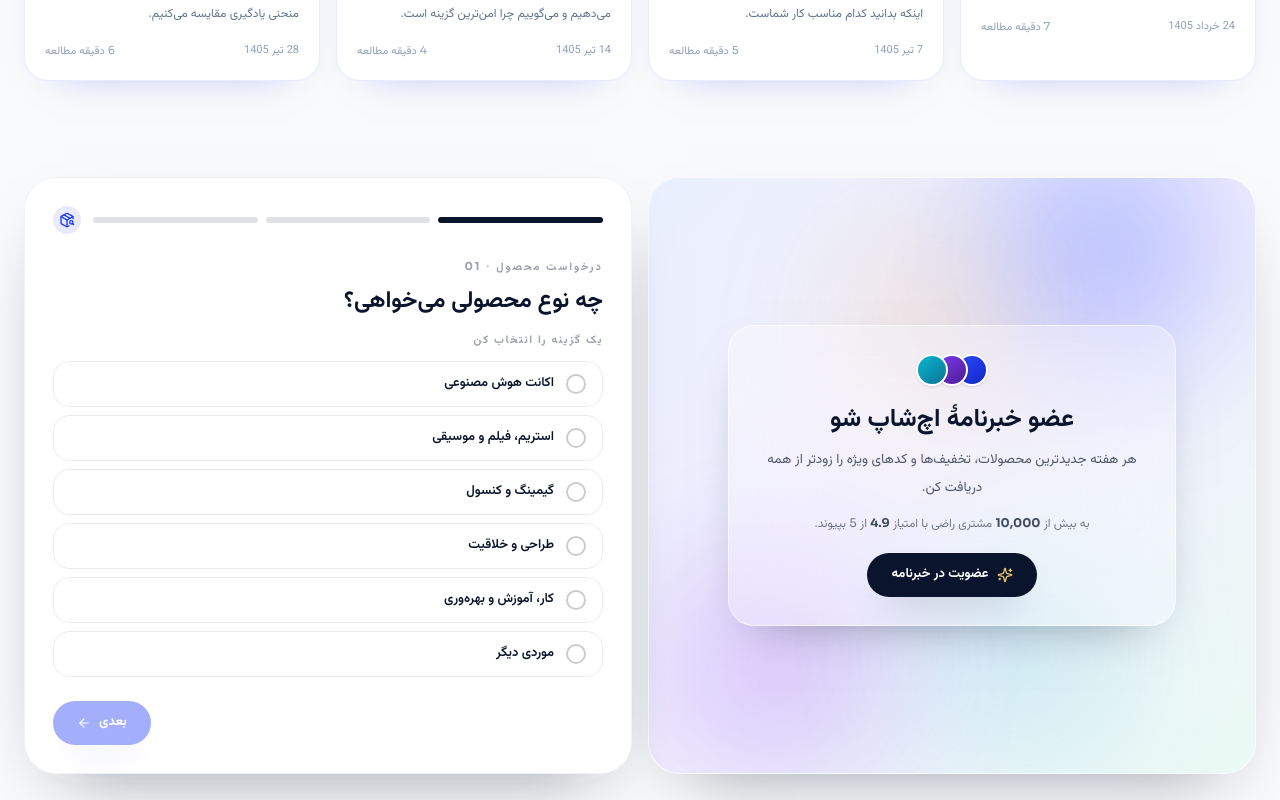
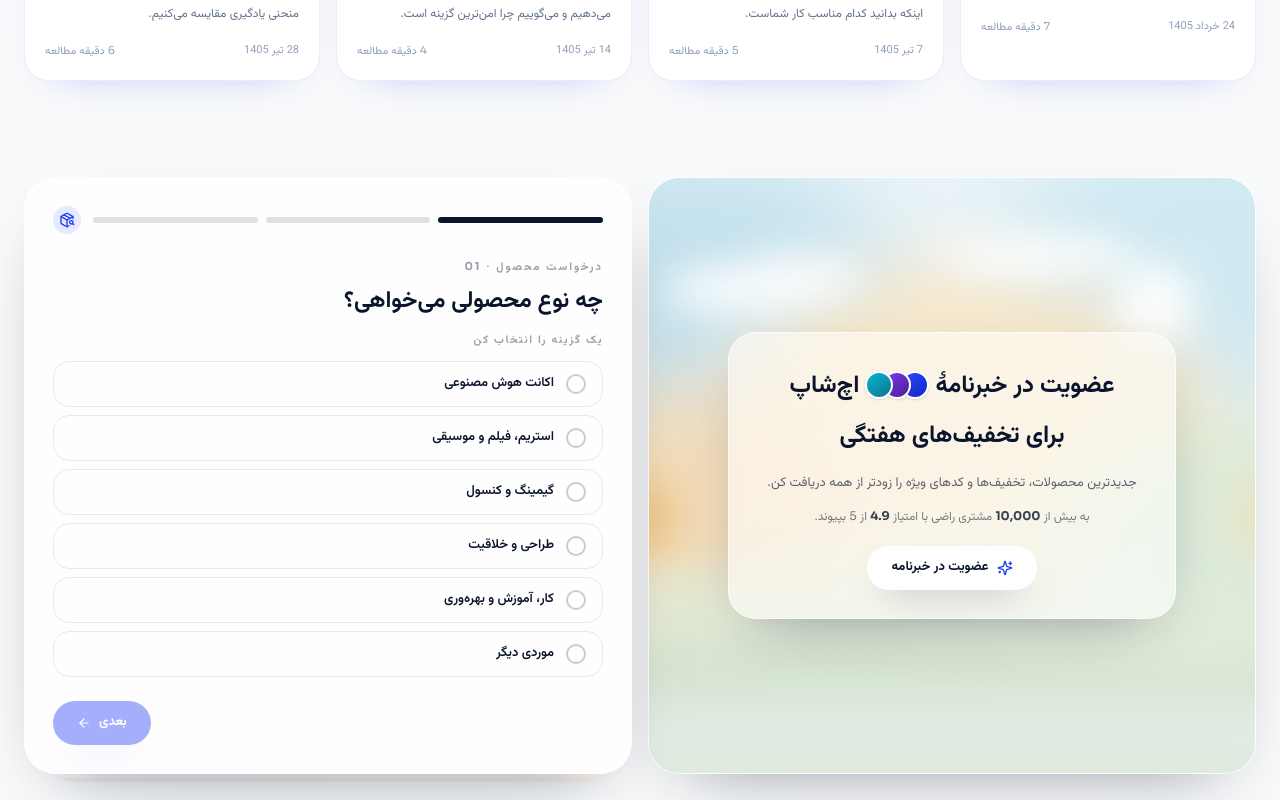
Before and after one commit to hesaamhub/echshop, a Next.js app: page / in a window 1280 px wide. Shown: the part 6200-7000 px from the top of the page. Built offline with nearby package versions, Linux system fonts and the light colour scheme.

Commit message:
design: بازطراحی خبرنامه با نقاشی پاستلی و پنل شیشه‌ای مرکزی + هماهنگی بصری فرم درخواست محصول

```diff
--- a/src/components/site/NewsletterCTA.tsx
+++ b/src/components/site/NewsletterCTA.tsx
@@ -47,37 +47,38 @@ export default function NewsletterCTA() {
 
   return (
     <>
-      {/* کارت شیشه‌ای خبرنامه */}
-      <div className="relative flex h-full min-h-[380px] items-center justify-center overflow-hidden rounded-[32px] border border-white/60 bg-gradient-to-br from-[#eaf0ff] via-[#f3f0ff] to-[#eafaf3] p-6 shadow-[0_30px_70px_-40px_rgba(10,21,45,0.5)]">
-        {/* هاله‌های رنگی محو مثل پس‌زمینهٔ تصویری */}
-        <span className="pointer-events-none absolute -top-10 right-10 h-56 w-56 rounded-full bg-[#2a49ff]/30 blur-[70px]" aria-hidden />
-        <span className="pointer-events-none absolute bottom-0 left-6 h-52 w-52 rounded-full bg-[#7c3aed]/25 blur-[70px]" aria-hidden />
-        <span className="pointer-events-none absolute top-16 left-1/3 h-40 w-40 rounded-full bg-[#f59e0b]/20 blur-[70px]" aria-hidden />
-        <span className="pointer-events-none absolute bottom-8 right-1/4 h-44 w-44 rounded-full bg-[#06b6d4]/20 blur-[70px]" aria-hidden />
+      {/* کارت خبرنامه — نقاشی پاستلی با پنل شیشه‌ای مرکزی */}
+      <div className="relative flex h-full min-h-[380px] items-center justify-center overflow-hidden rounded-[32px] border border-white/60 shadow-[0_30px_70px_-40px_rgba(10,21,45,0.5)]">
+        {/* نقاشی پاستلی پس‌زمینه (public/newsletter-bg.svg) */}
+        <span
+          className="pointer-events-none absolute inset-0 bg-cover bg-center"
+          style={{ backgroundImage: "url(/newsletter-bg.svg)" }}
+          aria-hidden
+        />
 
-        {/* کارت مات روی پس‌زمینه */}
-        <div className="relative w-full max-w-md rounded-[26px] border border-white/60 bg-white/25 p-7 text-center shadow-[0_20px_50px_-30px_rgba(10,21,45,0.5)] backdrop-blur-2xl">
-          <div className="flex items-center justify-center">
-            <span className="inline-flex" aria-hidden>
+        {/* پنل شیشه‌ای مرکزی */}
+        <div className="relative m-6 w-full max-w-md rounded-[28px] border border-white/70 bg-white/55 p-7 text-center shadow-[0_24px_60px_-30px_rgba(10,21,45,0.45)] backdrop-blur-2xl">
+          <h3 className="font-display text-[21px] font-bold leading-[2.1] text-[#0a152d] md:text-[24px]">
+            عضویت در خبرنامهٔ
+            <span className="mx-1.5 inline-flex align-middle" aria-hidden>
               {AVATARS.map((background, index) => (
                 <span
                   key={index}
-                  className="-ms-3 h-8 w-8 rounded-full border-2 border-white shadow-sm first:ms-0"
+                  className="-ms-2.5 h-7 w-7 rounded-full border-2 border-white shadow-sm first:ms-0"
                   style={{ background }}
                 />
               ))}
             </span>
-          </div>
-
-          <h3 className="font-display mt-4 text-[22px] leading-9 font-bold text-[#0a152d] md:text-[25px]">
-            عضو خبرنامهٔ اچ‌شاپ شو
+            اچ‌شاپ
+            <br />
+            برای تخفیف‌های هفتگی
           </h3>
-          <p className="mt-2 text-[13.5px] leading-7 text-[#0a152d]/70">
-            هر هفته جدیدترین محصولات، تخفیف‌ها و کدهای ویژه را زودتر از همه دریافت کن.
+          <p className="mt-2 text-[13px] leading-7 text-[#0a152d]/65">
+            جدیدترین محصولات، تخفیف‌ها و کدهای ویژه را زودتر از همه دریافت کن.
           </p>
-          <p className="mt-3 text-[12px] text-[#0a152d]/55">
-            به بیش از <span className="font-latin font-bold text-[#0a152d]/75">10,000</span> مشتری راضی با امتیاز{" "}
-            <span className="font-latin font-bold text-[#0a152d]/75">4.9</span> از{" "}
+          <p className="mt-2.5 text-[12px] text-[#0a152d]/55">
+            به بیش از <span className="font-latin font-bold text-[#0a152d]/80">10,000</span> مشتری راضی با امتیاز{" "}
+            <span className="font-latin font-bold text-[#0a152d]/80">4.9</span> از{" "}
             <span className="font-latin">5</span> بپیوند.
           </p>
 
@@ -87,9 +88,9 @@ export default function NewsletterCTA() {
               setDone(false)
               setOpen(true)
             }}
-            className="mt-5 inline-flex items-center gap-2 rounded-full bg-[#0a152d] px-6 py-3 text-[13px] font-bold text-white shadow-[0_18px_36px_-20px_rgba(10,21,45,1)] transition-all duration-500 hover:-translate-y-0.5 hover:bg-[#1b39f5]"
+            className="mt-5 inline-flex items-center gap-2 rounded-full bg-white px-6 py-3 text-[13px] font-bold text-[#0a152d] shadow-[0_16px_34px_-18px_rgba(10,21,45,0.55)] transition-all duration-500 hover:-translate-y-0.5 hover:shadow-[0_22px_44px_-18px_rgba(27,57,245,0.5)]"
           >
-            <Sparkles className="h-4 w-4 text-[#EAC26B]" />
+            <Sparkles className="h-4 w-4 text-[#1b39f5]" />
             عضویت در خبرنامه
           </button>
         </div>
--- a/src/components/site/ProductRequestForm.tsx
+++ b/src/components/site/ProductRequestForm.tsx
@@ -61,11 +61,11 @@ export default function ProductRequestForm() {
 
   return (
     <div className="relative h-full">
-      {/* کارت‌های پشتی برای حس عمق */}
-      <div className="absolute inset-x-5 top-4 -bottom-2 rounded-[30px] bg-white/45" aria-hidden />
-      <div className="absolute inset-x-2.5 top-2 -bottom-1 rounded-[32px] bg-white/70" aria-hidden />
+      {/* کارت‌های پشتی پاستلی برای حس عمق — هماهنگ با کارت خبرنامه */}
+      <div className="absolute inset-x-5 top-4 -bottom-2 rounded-[30px] bg-gradient-to-br from-[#dfe8fb]/70 to-[#fdeede]/70" aria-hidden />
+      <div className="absolute inset-x-2.5 top-2 -bottom-1 rounded-[32px] bg-white/60 backdrop-blur-sm" aria-hidden />
 
-      <div className="relative flex h-full min-h-[380px] flex-col rounded-[32px] border border-black/5 bg-white p-7 shadow-[0_30px_70px_-40px_rgba(10,21,45,0.55)]">
+      <div className="relative flex h-full min-h-[380px] flex-col rounded-[32px] border border-white/70 bg-white/80 p-7 shadow-[0_30px_70px_-40px_rgba(10,21,45,0.55)] backdrop-blur-xl">
         {done ? (
           <div className="flex flex-1 flex-col items-center justify-center text-center">
             <span className="grid h-16 w-16 place-items-center rounded-full bg-[#1b39f5]/10 text-[#1b39f5]">
```
Also changed, not shown: public/newsletter-bg.svg (added).
